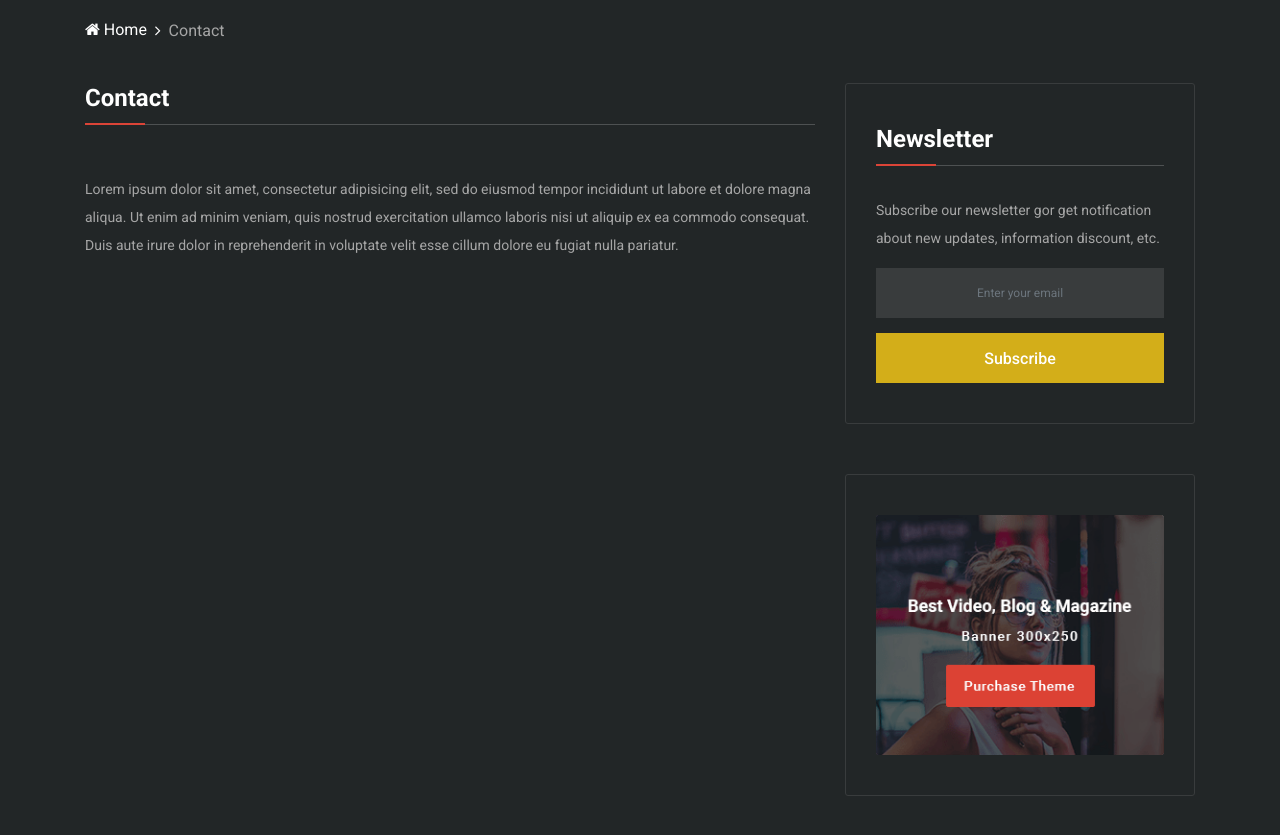
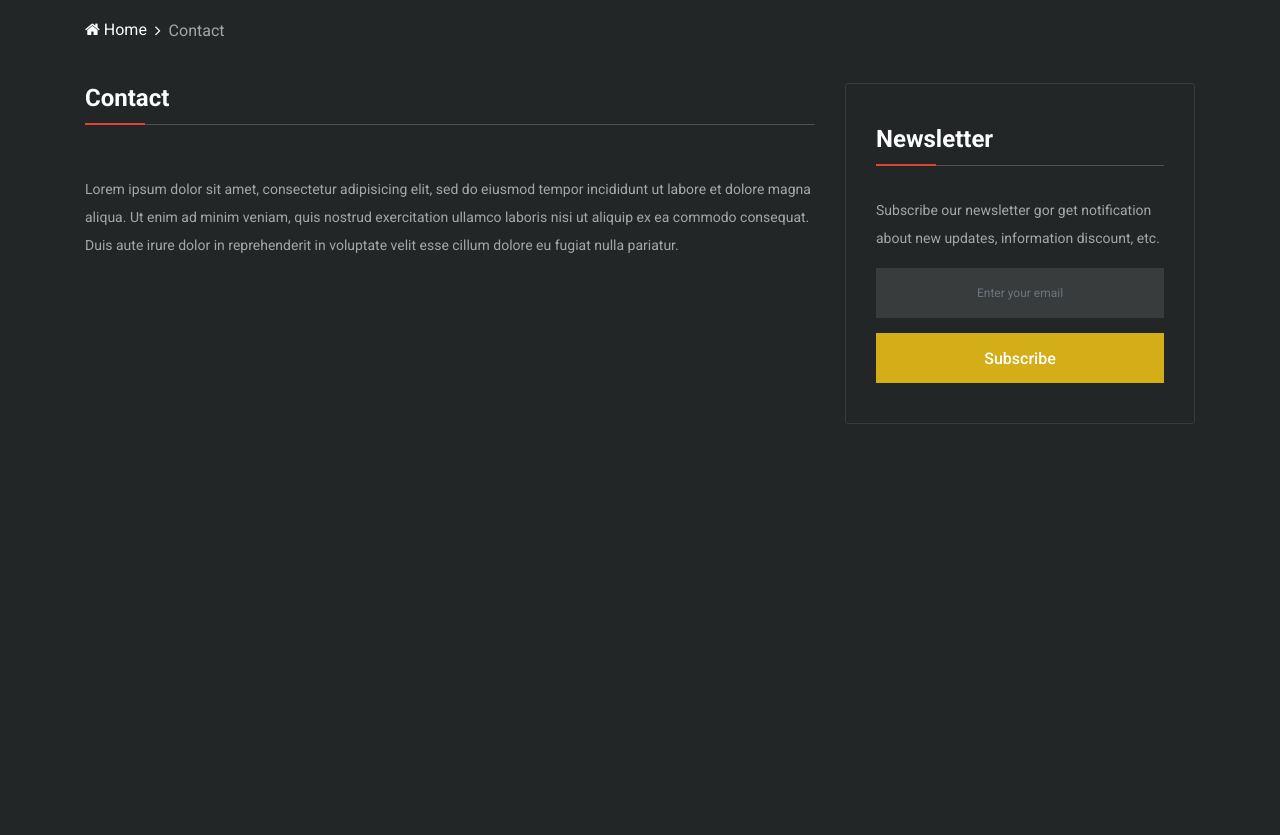
Before and after one commit to abbyshabi/mockup, a plain HTML site: page contact.html in a window 1280 px wide. Shown: the part 183-1018 px from the top of the page. After the commit the page ends 800 px from the top, so only its background shows below. Drawn offline with Linux system fonts and the light colour scheme.

Commit message:
modified

```diff
--- a/contact.html
+++ b/contact.html
@@ -179,9 +179,9 @@
                         </div>
 
                         <!-- ***** Single Widget ***** -->
-                        <div class="single-widget add-widget">
+                       <!--  <div class="single-widget add-widget">
                             <a href="#"><img src="img/bg-img/add.png" alt=""></a>
-                        </div>
+                        </div> -->
                     </div>
                 </div>
             </div>
```
